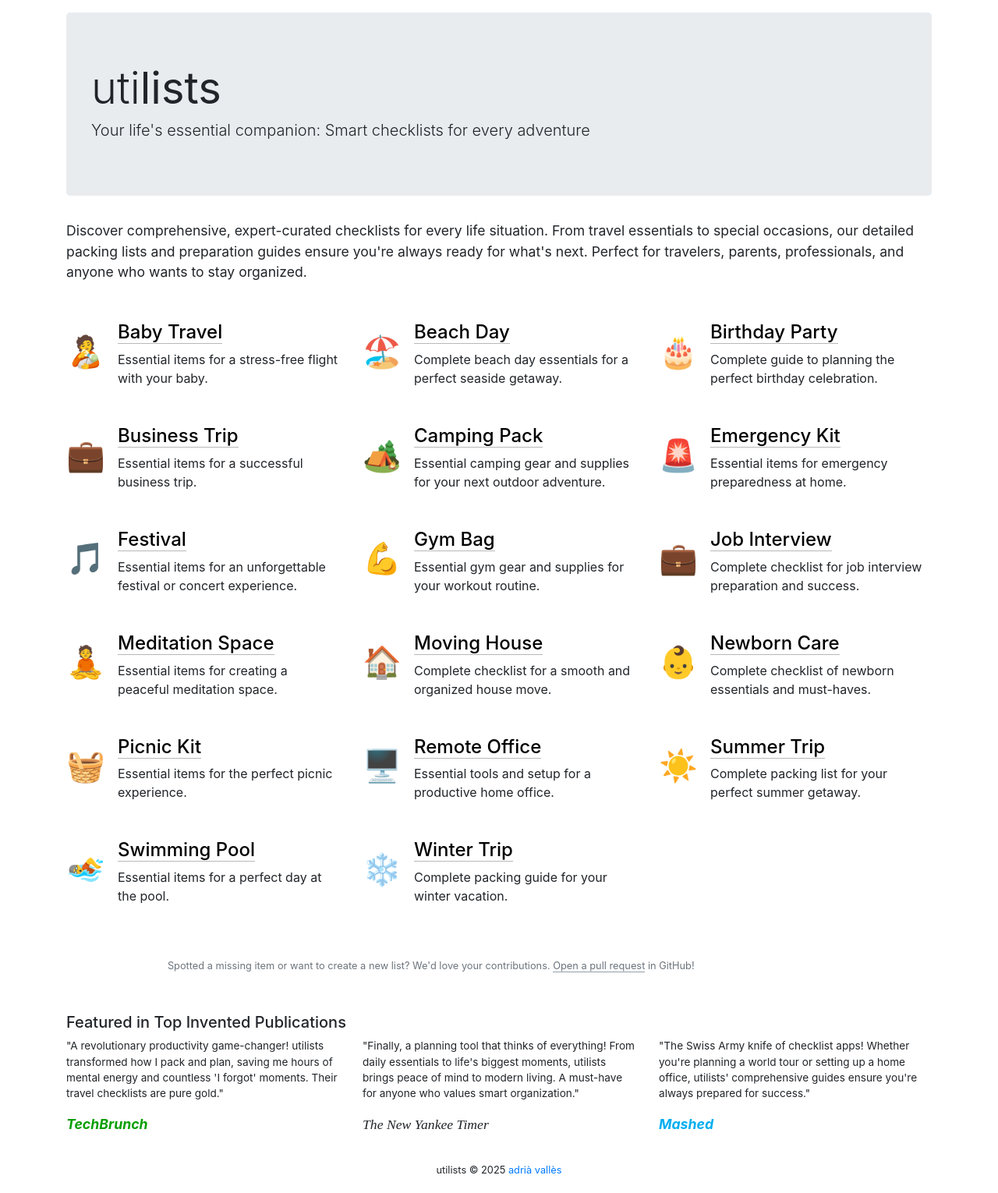
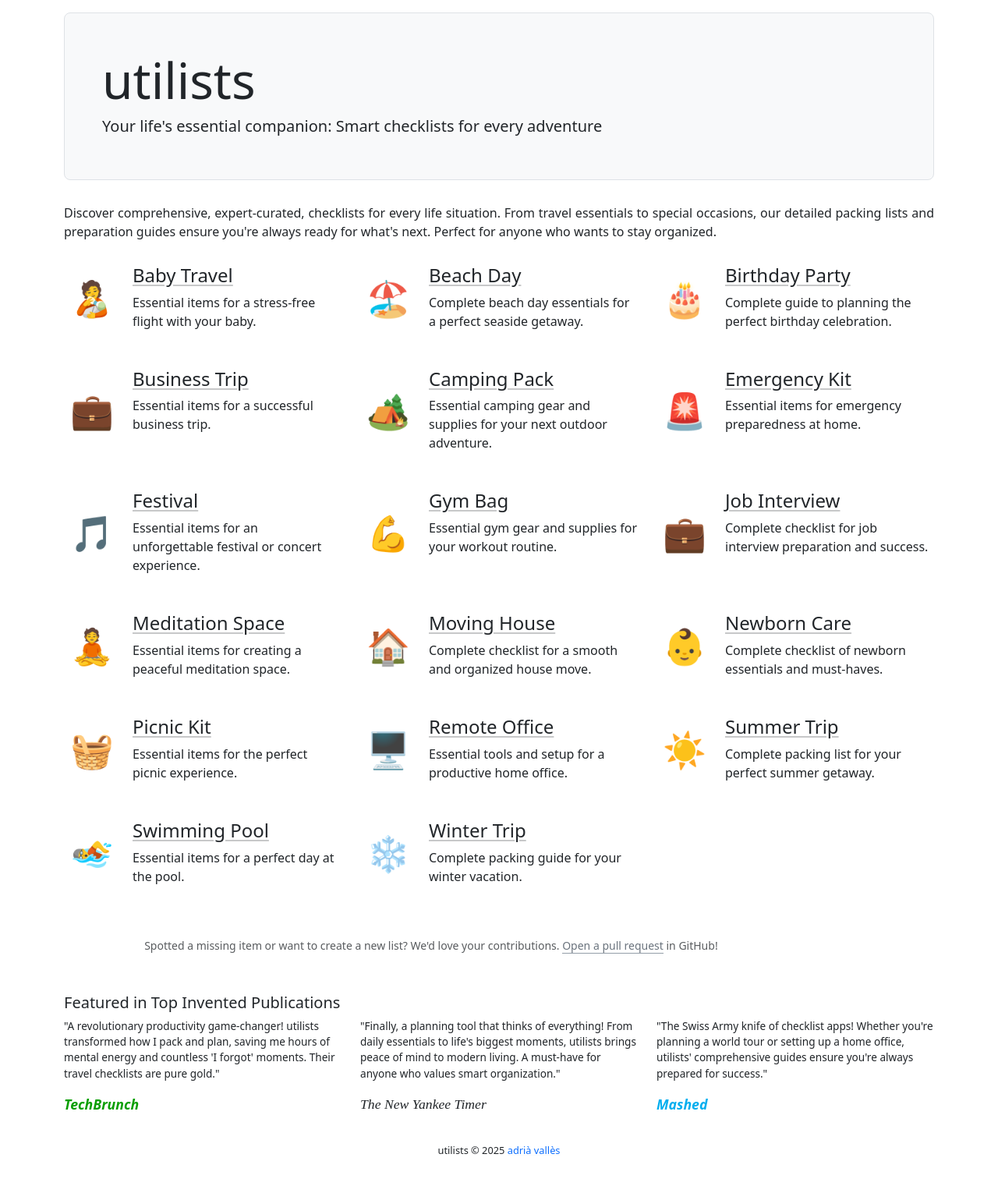
Before and after one commit to adriavalles/utilists, a Jekyll site: the page built from index.html, in a window 1280 px wide. Shown: the whole page at 78% size. Built offline with Jekyll 4.4.1, drawn with Linux system fonts in a browser that asks for light colours; after the commit the page ends 1505 px from its top, so only the background shows below that; grey boxes are pictures that could not be loaded.

Commit message:
🆙 Updates Bootstrap to 5

```diff
--- a/_config.yml
+++ b/_config.yml
@@ -17,7 +17,7 @@ title: utilists
 tagline: "Your life's essential companion: Smart checklists for every adventure"
 email: no-reply@no-email.com
 description: >- # this means to ignore newlines until "baseurl:"
-  Discover comprehensive, expert-curated checklists for every life situation. From travel essentials to special occasions, our detailed packing lists and preparation guides ensure you're always ready for what's next. Perfect for travelers, parents, professionals, and anyone who wants to stay organized.
+  Discover comprehensive, expert-curated, checklists for every life situation. From travel essentials to special occasions, our detailed packing lists and preparation guides ensure you're always ready for what's next. Perfect for anyone who wants to stay organized.
 baseurl: "/" # the subpath of your site, e.g. /blog
 url: "https://utilists.adriavalles.net" # the base hostname & protocol for your site, e.g. http://example.com
 
--- a/_layouts/default.html
+++ b/_layouts/default.html
@@ -1,21 +1,12 @@
 <!doctype html>
 <html lang="en">
+
 <head>
-        <!-- Global site tag (gtag.js) - Google Analytics -->
-        <script async src="https://www.googletagmanager.com/gtag/js?id=G-9QFVG5SN64"></script>
-        <script>
-          window.dataLayer = window.dataLayer || [];
-          function gtag(){dataLayer.push(arguments);}
-          gtag('js', new Date());
-
-          gtag('config', 'G-9QFVG5SN64');
-        </script>
-
     <meta charset="utf-8">
     <meta name="viewport" content="width=device-width, initial-scale=1, shrink-to-fit=no">
-        <link rel="icon" type="image/x-icon" href="{{ "favicon.ico" | relative_url }}">
-        <link rel="icon" type="image/png" sizes="32x32" href="{{ "favicon-32x32.png" | relative_url }}">
-        <link rel="icon" type="image/png" sizes="16x16" href="{{ "favicon-16x16.png" | relative_url }}">
+    <link rel="icon" type="image/x-icon" href="{{ " favicon.ico" | relative_url }}">
+    <link rel="icon" type="image/png" sizes="32x32" href="{{ " favicon-32x32.png" | relative_url }}">
+    <link rel="icon" type="image/png" sizes="16x16" href="{{ " favicon-16x16.png" | relative_url }}">
 
     {% if layout.is_list %}
     <title>{{page.title}} - {{page.subtitle}} | {{site.title}}</title>
@@ -24,16 +15,16 @@
     {% seo %}
     {% endif %}
 
-        <link rel="stylesheet" href="https://stackpath.bootstrapcdn.com/bootstrap/4.5.2/css/bootstrap.min.css" integrity="sha384-JcKb8q3iqJ61gNV9KGb8thSsNjpSL0n8PARn9HuZOnIxN0hoP+VmmDGMN5t9UJ0Z" crossorigin="anonymous">
-
-
+    <link href="https://cdn.jsdelivr.net/npm/bootstrap@5.3.5/dist/css/bootstrap.min.css" rel="stylesheet" integrity="sha384-SgOJa3DmI69IUzQ2PVdRZhwQ+dy64/BUtbMJw1MZ8t5HZApcHrRKUc4W0kG879m7" crossorigin="anonymous">
     <link rel="stylesheet" href="{{ "/assets/style.css" | relative_url }}">
 </head>
+
 <body>
     <div class="container">
         {{ content }}
-            <footer id="page-footer">utilists &copy; {{ site.time | date: "%Y" }} <a href="https://www.adriavalles.net" title="Adrià Vallès">adrià vallès</a> </footer>
+        <footer id="page-footer">utilists &copy; {{ site.time | date: "%Y" }} <a href="https://www.adriavalles.net" title="Adrià Vallès" class="link-underline-light">adrià vallès</a> </footer>
     </div>
     <script src="{{ "/assets/scripts.js" | relative_url }}" type="application/javascript"></script>
 </body>
+
 </html>
--- a/assets/style.css
+++ b/assets/style.css
@@ -1,22 +1,15 @@
 p.description {
-    font-size: 1.1em;
-    margin-bottom: 50px;
+    margin-bottom: 30px;
+    margin-top: 30px;
+    text-align: justify;
 }
 
-ul.utilists-preview {
+ul#utilists-preview {
     padding: 0;
 }
 
-.utilists-preview a {
-    color: #000;
-    text-decoration: none;
-    border-bottom: 1px solid #b8b8b8;
-}
-
-.utilists-preview a:hover {
-    color: #000;
-    text-decoration: none;
-    border: none;
+ul#utilists-preview .emoji {
+    font-size: 2.8em;
 }
 
 #emoji-jumbo {
@@ -77,19 +70,12 @@ footer#page-footer {
 }
 
 @media (max-width: 576px) {
-    .jumbotron #emoji-jumbo {
-        font-size: 3rem;
-    }
-
-    .jumbotron h1 {
-        font-size: 2.5rem;
-    }
 
     p.description {
         font-size: 1rem;
     }
 
-    span.tagline {
+    #header-tagline {
         display: none;
     }
 }
--- a/index.html
+++ b/index.html
@@ -3,58 +3,51 @@ layout: default
 ---
 
 <nav class="navbar"></nav>
-<div class="jumbotron">
-    <h1 class="display-4">uti<strong>lists</strong></h1>
-    <h2 class="lead">{{ site.tagline }}</h2>
+
+<div class="bg-light p-5 rounded-3 border" id="header-block">
+    <h1 class="display-3">uti<strong>lists</strong></h1>
+    <h2 class="h5 fw-light">{{ site.tagline }}</h2>
 </div>
+
 <p class="description">{{ site.description }}</p>
-<ul class="row utilists-preview">
+
+<ul class="row" id="utilists-preview">
     {% assign posts = site.posts | sort: 'title' %} {% for post in posts %}
-    <li class="col-md-4 list-unstyled media mb-5 position-relative">
-        <span class="align-self-center mr-3 h1">{{ post.emoji }}</span>
-        <div class="media-body">
+    <li class="col-md-4 list-unstyled d-flex mb-5 position-relative">
+        <span class="align-self-center ms-2 me-2 flex-shrink-0 emoji">{{ post.emoji }}</span>
+        <div class="flex-grow-1 ms-3">
             <h4 class="mt-0">
-                <a href="{{ post.permalink | relative_url }}" class="stretched-link" title="{{ post.subtitle }}">{{
-                    post.title }}</a>
+                <a href="{{ post.permalink | relative_url }}" class="stretched-link link-dark link-opacity-50-hover link-offset-1 link-underline-opacity-25 link-underline-opacity-0-hover" title="{{ post.subtitle }}">{{ post.title }}</a>
             </h4>
             <p class="mb-0">{{ post.subtitle }}</p>
         </div>
     </li>
     {% endfor %}
 </ul>
+
 <p id="contribute" class="text-center text-muted">
-    <small>Spotted a missing item or want to create a new list? We'd love your
-        contributions.
-        <a href="https://github.com/adriavalles/utilists" target="_blank" title="Contribute to utilists on GitHub">Open
-            a pull request</a>
-        in GitHub!</small>
-    <iframe src="https://ghbtns.com/github-btn.html?user=adriavalles&repo=utilists&type=star&count=true" width="150"
-        height="20" title="GitHub" class="align-middle no-border no-scroll"></iframe>
+    <small>Spotted a missing item or want to create a new list? We'd love your contributions. <a href="https://github.com/adriavalles/utilists" target="_blank" title="Contribute to utilists on GitHub">Open a pull request</a> in GitHub!</small>
+    <iframe src="https://ghbtns.com/github-btn.html?user=adriavalles&repo=utilists&type=star&count=true" width="150" height="20" title="GitHub" class="align-middle no-border no-scroll"></iframe>
 </p>
+
 <div id="awards">
     <h5>Featured in Top Invented Publications</h5>
     <div class="row">
         <blockquote class="col-sm-4">
             <p>
-                "A revolutionary productivity game-changer! utilists transformed how I
-                pack and plan, saving me hours of mental energy and countless 'I forgot'
-                moments. Their travel checklists are pure gold."
+                "A revolutionary productivity game-changer! utilists transformed how I pack and plan, saving me hours of mental energy and countless 'I forgot' moments. Their travel checklists are pure gold."
             </p>
             <footer><cite id="techbrunch">TechBrunch</cite></footer>
         </blockquote>
         <blockquote class="col-sm-4">
             <p>
-                "Finally, a planning tool that thinks of everything! From daily
-                essentials to life's biggest moments, utilists brings peace of mind to
-                modern living. A must-have for anyone who values smart organization."
+                "Finally, a planning tool that thinks of everything! From daily essentials to life's biggest moments, utilists brings peace of mind to modern living. A must-have for anyone who values smart organization."
             </p>
             <footer><cite id="timer">The New Yankee Timer</cite></footer>
         </blockquote>
         <blockquote class="col-sm-4">
             <p>
-                "The Swiss Army knife of checklist apps! Whether you're planning a world
-                tour or setting up a home office, utilists' comprehensive guides ensure
-                you're always prepared for success."
+                "The Swiss Army knife of checklist apps! Whether you're planning a world tour or setting up a home office, utilists' comprehensive guides ensure you're always prepared for success."
             </p>
             <footer><cite id="mashed">Mashed</cite></footer>
         </blockquote>
```
Also changed, not shown: 404.html (+4 -4 lines), _layouts/list.html (+9 -7 lines). Lines whose indentation alone changed are shown as unchanged.
